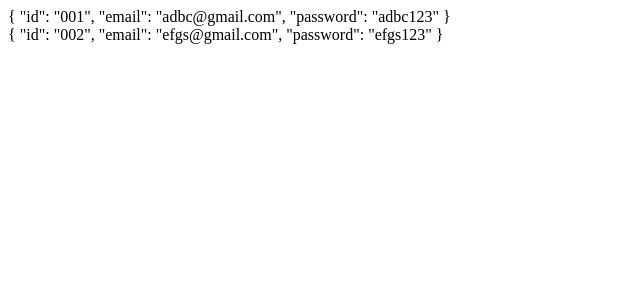
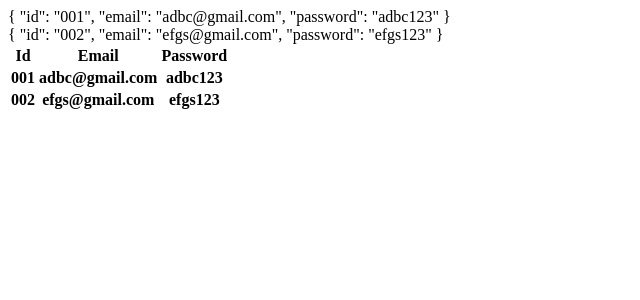
Before and after one commit to priyaravikumar15/angular-services, an Angular app: page / in a window 1280 px wide. Shown: the top 300 px of the page, without its empty margins (0-640 px from the left). Built offline with nearby package versions, Linux system fonts and the light colour scheme.

Commit message:
1 file modified

```diff
--- a/src/app/app.component.html
+++ b/src/app/app.component.html
@@ -1,3 +1,15 @@
 <div *ngFor = "let adds of arrlist ">
   {{adds|json}}
 </div>
+<table class="table-responsive">
+  <tr>
+    <th>Id</th>
+    <th>Email</th>
+    <th>Password</th>
+  </tr>
+  <tr *ngFor="let adds of arrlist">
+    <th>{{adds.id}}</th>
+    <th>{{adds.email}}</th>
+    <th>{{adds.password}}</th>
+  </tr>
+</table>
```
